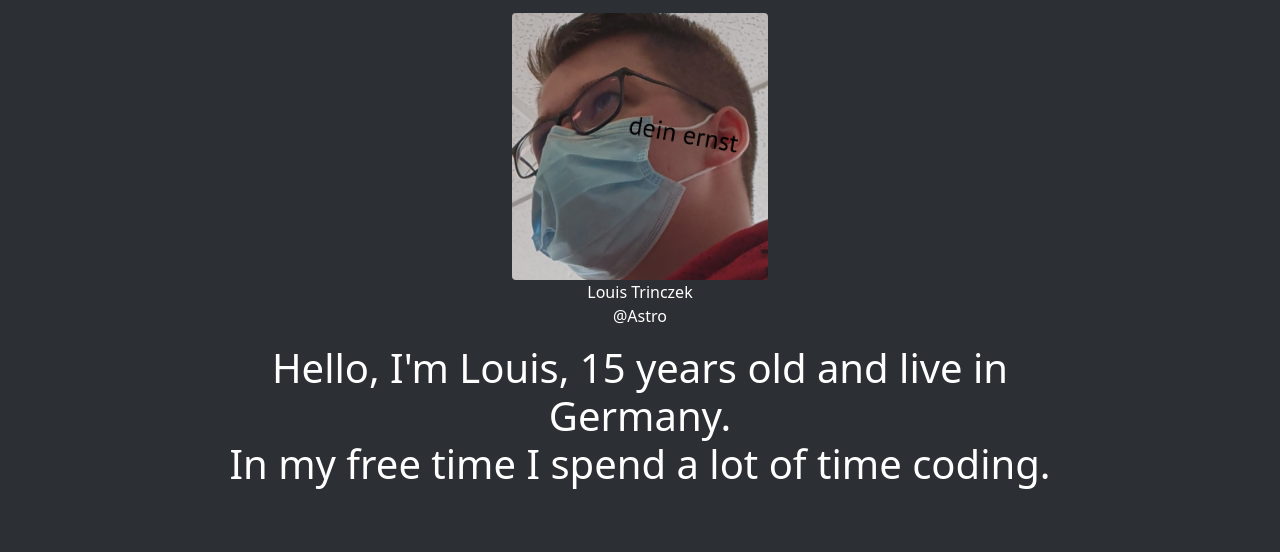
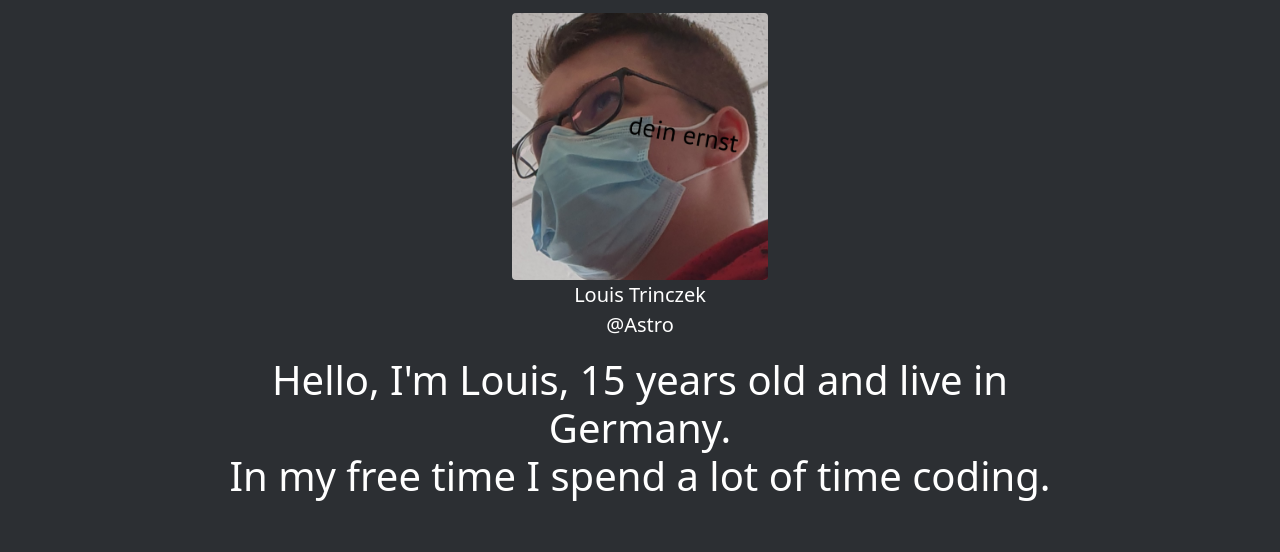
Before and after one commit to AstroLuluGit/astrolulu.de, a plain HTML site: page index.html in a window 1280 px wide. Shown: the part 63-615 px from the top of the page. Drawn offline with nearby package versions, Linux system fonts and the light colour scheme; no server answers.

Commit message:
Increased name and nickname size

```diff
--- a/assets/css/design.css
+++ b/assets/css/design.css
@@ -29,3 +29,6 @@ body {
     transition: 0.2s;
     color: purple;
 }
+#aboutMe p {
+    font-size: 20px;
+}
```
